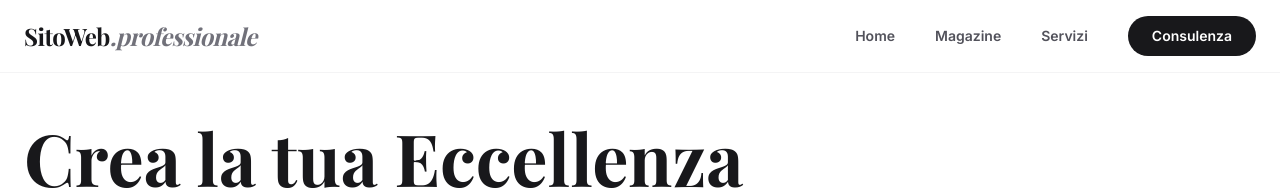
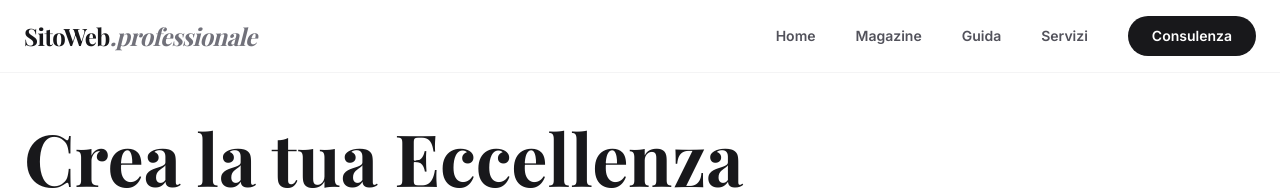
Before and after one commit to Fabriziochiappini/lander-template, a Next.js app: page / in a window 1280 px wide. Shown: the top 190 px of the page. Built offline with nearby package versions, Linux system fonts and the light colour scheme; no server answers.

Commit message:
chore: sync app/layout.tsx

```diff
--- a/app/layout.tsx
+++ b/app/layout.tsx
@@ -53,7 +53,8 @@ export default function RootLayout({
 
             <div className="hidden md:flex items-center gap-10 text-sm font-semibold text-zinc-600">
               <Link href="/" className="hover:text-zinc-900 transition-colors">Home</Link>
-              <Link href="/#articoli" className="hover:text-zinc-900 transition-colors">Magazine</Link>
+              <Link href="/magazine" className="hover:text-zinc-900 transition-colors">Magazine</Link>
+              <Link href="/guida" className="hover:text-zinc-900 transition-colors">Guida</Link>
               <Link href="/#servizi" className="hover:text-zinc-900 transition-colors">Servizi</Link>
               <button className="bg-zinc-900 text-white px-6 py-2.5 rounded-full hover:bg-zinc-800 hover:shadow-lg transition-all">Consulenza</button>
             </div>
```
